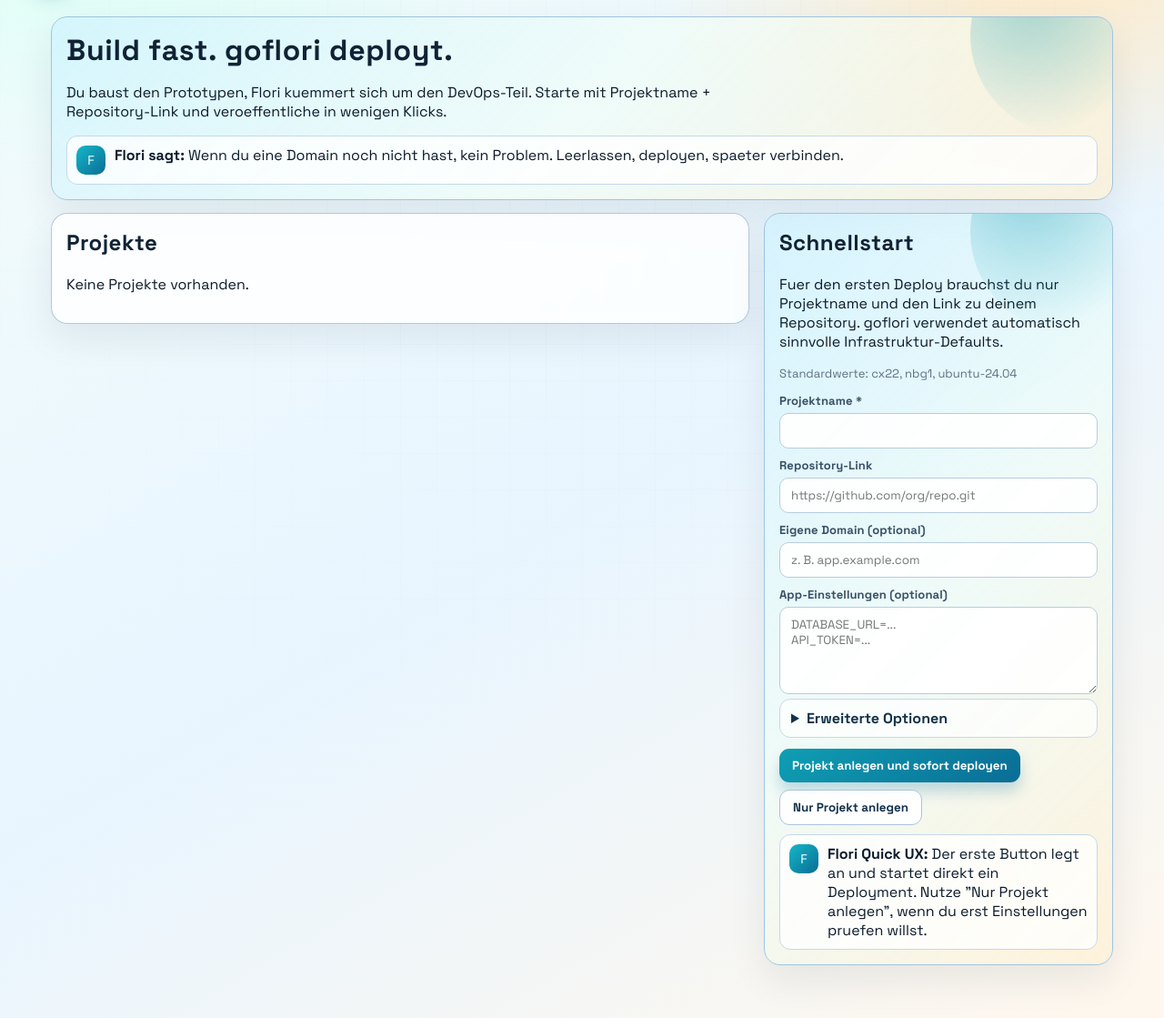
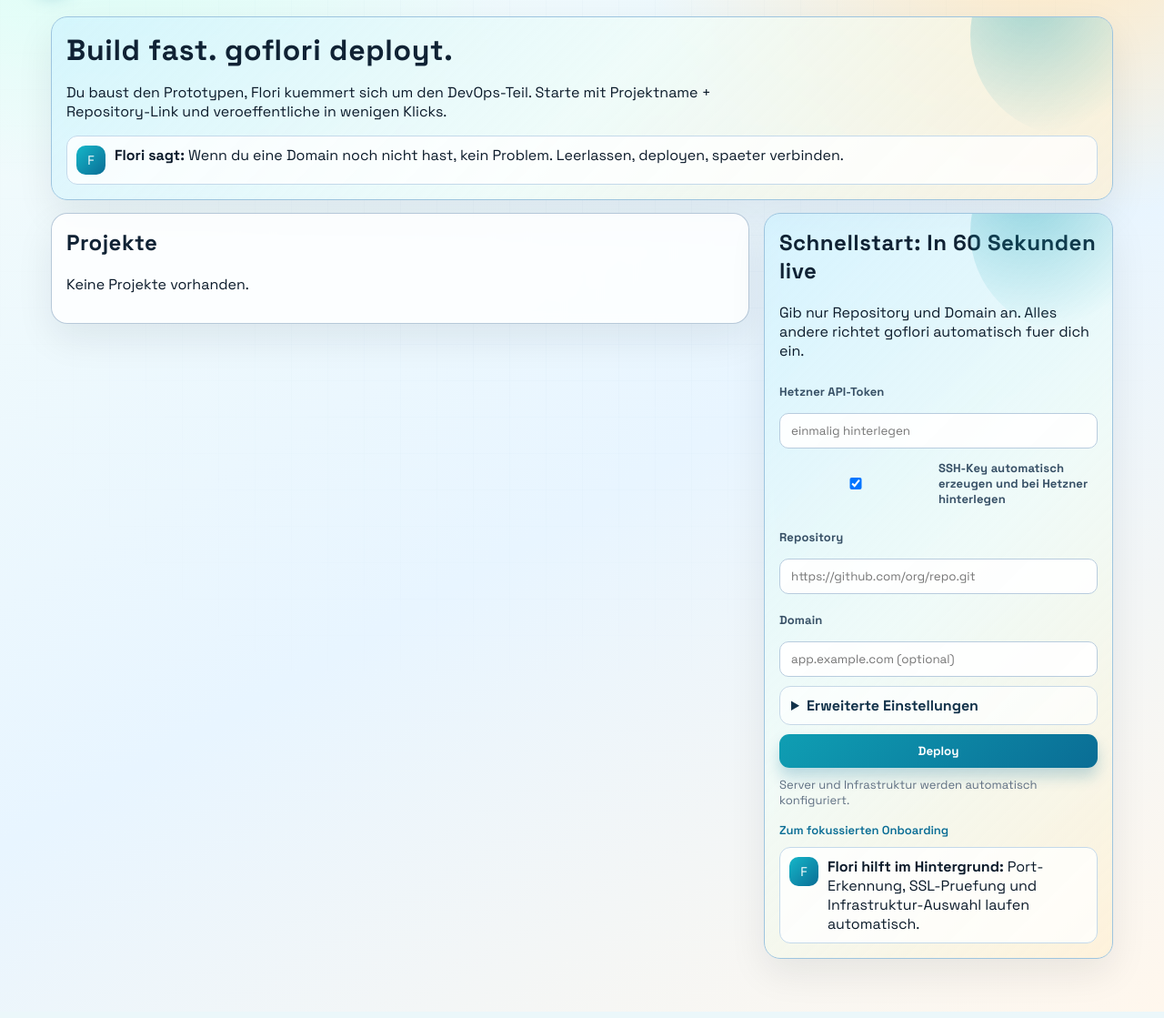
Before and after one commit to timbernitt86/goflori, a Flask app: page /dashboard/projects in a window 1280 px wide. Shown: the part 62-1181 px from the top of the page at 91% size. Run offline with Flask 3, Linux system fonts and the light colour scheme; the visitor is signed in with stand-in values (Sample User, id 1); data that the repository does not hold is empty; some web fonts are replaced.

Commit message:
Simplify onboarding and harden Hetzner setup flow

```diff
--- a/app/dashboard/routes.py
+++ b/app/dashboard/routes.py
@@ -1,8 +1,10 @@
 import logging
 import threading
+from io import StringIO
 from datetime import datetime, timedelta, timezone
 from uuid import uuid4
 
+import paramiko
 import requests.exceptions
 import redis
 from flask import abort, current_app, flash, jsonify, redirect, render_template, request, url_for
@@ -19,6 +21,7 @@ from app.services.auto_fix import execute_autofix, suggest_autofix_action
 from app.services.hetzner import HetznerAPIError, HetznerClient
 from app.services.execution import DeploymentExecutor, PipelineContext
 from app.services.monitoring_light import compute_light_monitoring_status
+from app.services.onboarding import OnboardingValidationError, create_and_start_deployment, create_project_with_defaults
 from app.services.project_state_engine import (
     compute_project_runtime_state,
     get_last_successful_deployment,
@@ -599,8 +602,8 @@ def _apply_hetzner_settings_from_form(setting: ProviderSetting) -> None:
     ssh_public_key = (request.form.get("ssh_public_key") or "").strip() or None
     ssh_private_key = (request.form.get("ssh_private_key") or "").strip() or None
 
-    # Keep existing token when field is intentionally left empty.
-    if api_token:
+    # Token can only be initially set here. Updating an existing token requires explicit delete first.
+    if api_token and not (setting.api_token or "").strip():
         setting.api_token = api_token
 
     setting.default_location = default_location
@@ -612,6 +615,41 @@ def _apply_hetzner_settings_from_form(setting: ProviderSetting) -> None:
         setting.ssh_public_key = ssh_public_key
     if ssh_private_key:
         setting.ssh_private_key = ssh_private_key
+
+
+def _generate_ssh_key_pair(bits: int = 4096) -> tuple[str, str]:
+    key = paramiko.RSAKey.generate(bits)
+    private_buf = StringIO()
+    key.write_private_key(private_buf)
+    private_key = private_buf.getvalue().strip()
+    public_key = f"{key.get_name()} {key.get_base64()} orbital@goflori"
+    return public_key, private_key
+
+
+def _auto_create_and_register_ssh_key(setting: ProviderSetting) -> tuple[bool, str]:
+    if not (setting.api_token or "").strip():
+        return False, "Bitte zuerst einen Hetzner API-Token speichern."
+
+    key_name = (setting.ssh_key_name or "").strip() or f"orbital-auto-{_utcnow().strftime('%Y%m%d%H%M%S')}"
+    try:
+        existing = HetznerClient().list_ssh_keys(force_live=True)
+    except Exception as exc:
+        return False, f"SSH-Key-Liste konnte nicht geladen werden: {exc}"
+
+    existing_names = {item.get("name") for item in existing if item.get("name")}
+    final_name = key_name
+    suffix = 2
+    while final_name in existing_names:
+        final_name = f"{key_name}-{suffix}"
+        suffix += 1
+
+    public_key, private_key = _generate_ssh_key_pair()
+    created = HetznerClient().create_ssh_key(name=final_name, public_key=public_key, force_live=True)
+
+    setting.ssh_key_name = created.get("name") or final_name
+    setting.ssh_public_key = public_key
+    setting.ssh_private_key = private_key
+    return True, setting.ssh_key_name
 
 
 @bp.before_request
@@ -716,6 +754,50 @@ def save_hetzner_settings():
         db.session.rollback()
         logger.exception("Failed to save global Hetzner provider settings")
         flash("Hetzner-Konfiguration konnte nicht gespeichert werden.", "error")
+
+    return redirect(url_for("dashboard.hetzner_settings"))
+
+
+@bp.post("/settings/hetzner/token/delete")
+def delete_hetzner_token():
+    setting = ProviderSetting.query.filter_by(provider_name="hetzner").first()
+    if not setting or not (setting.api_token or "").strip():
+        flash("Es ist kein Hetzner API-Token gespeichert.", "warning")
+        return redirect(url_for("dashboard.hetzner_settings"))
+
+    setting.api_token = None
+    try:
+        db.session.commit()
+        flash("Hetzner API-Token wurde geloescht.", "success")
+    except Exception:
+        db.session.rollback()
+        logger.exception("Failed to delete Hetzner API token")
+        flash("Hetzner API-Token konnte nicht geloescht werden.", "error")
+
+    return redirect(url_for("dashboard.hetzner_settings"))
+
+
+@bp.post("/settings/hetzner/ssh-key/auto")
+def auto_create_hetzner_ssh_key():
+    setting = ProviderSetting.query.filter_by(provider_name="hetzner").first()
+    if not setting:
+        setting = ProviderSetting(provider_name="hetzner")
+        db.session.add(setting)
+
+    _apply_hetzner_settings_from_form(setting)
+
+    try:
+        ok, result = _auto_create_and_register_ssh_key(setting)
+        if not ok:
+            db.session.rollback()
+            flash(result, "error")
+            return redirect(url_for("dashboard.hetzner_settings"))
+        db.session.commit()
+        flash(f"SSH-Key wurde automatisch erstellt und bei Hetzner registriert ({result}).", "success")
+    except Exception as exc:
+        db.session.rollback()
+        logger.exception("Automatic SSH key setup failed")
+        flash(f"SSH-Key konnte nicht automatisch erstellt werden: {exc}", "error")
 
     return redirect(url_for("dashboard.hetzner_settings"))
 
@@ -820,6 +902,9 @@ def projects():
     for project in projects_data:
         runtime_state_by_project[project.id] = _refresh_project_runtime_state(project, allow_healthcheck=False)
         monitoring_by_project[project.id] = compute_light_monitoring_status(project, force_refresh=False, persist=True)
+    hetzner_setting = ProviderSetting.query.filter_by(provider_name="hetzner").first()
+    hetzner_token_configured = bool((hetzner_setting.api_token or "").strip()) if hetzner_setting else False
+    require_hetzner_token = not current_app.config.get("ORBITAL_DRY_RUN", True)
     db.session.commit()
 
     return render_template(
@@ -829,54 +914,86 @@ def projects():
         runtime_state_by_project=runtime_state_by_project,
         monitoring_by_project=monitoring_by_project,
         hetzner_defaults=_get_hetzner_defaults(),
+        hetzner_token_configured=hetzner_token_configured,
+        require_hetzner_token=require_hetzner_token,
     )
 
 
 @bp.post("/projects")
 def create_project():
-    create_action = (request.form.get("create_action") or "create").strip()
-    name = (request.form.get("name") or "").strip()
-    slug = (request.form.get("slug") or "").strip()
-    framework = (request.form.get("framework") or "").strip() or None
+    create_action = (request.form.get("create_action") or "create_and_deploy").strip()
+    onboarding_source = (request.form.get("onboarding_source") or "projects").strip()
+    name = (request.form.get("name") or "").strip() or None
+    slug = (request.form.get("slug") or "").strip() or None
     domain = (request.form.get("domain") or "").strip() or None
-    environment = (request.form.get("environment") or "production").strip() or "production"
-    branch = (request.form.get("branch") or "main").strip() or "main"
-    desired_server_type = (request.form.get("desired_server_type") or "").strip() or None
-    desired_location = (request.form.get("desired_location") or "").strip() or None
-    desired_image = (request.form.get("desired_image") or "").strip() or None
-    repository_url = (request.form.get("repository_url") or "").strip()
-    repository_provider = (request.form.get("repository_provider") or "").strip() or _infer_repository_provider(repository_url)
-    repository_branch = (request.form.get("repository_branch") or "").strip() or branch
-    repository_access_token = (request.form.get("repository_access_token") or "").strip() or None
-    repository_is_private = (request.form.get("repository_is_private") or "").strip() in {"1", "true", "on", "yes"}
+    repository_url = (request.form.get("repository_url") or request.form.get("repo_url") or "").strip()
+    repository_branch = (request.form.get("repository_branch") or request.form.get("branch") or "").strip() or "main"
+    repository_access_token = (request.form.get("repository_access_token") or request.form.get("access_token") or "").strip() or None
+    repository_is_private = (request.form.get("repository_is_private") or request.form.get("is_private") or "").strip() in {"1", "true", "on", "yes"}
+    hetzner_api_token = (request.form.get("hetzner_api_token") or "").strip()
+    auto_create_ssh_key = (request.form.get("auto_create_ssh_key") or "").strip() in {"1", "true", "on", "yes"}
     env_lines = request.form.get("env_lines") or ""
 
-    if not name:
-        flash("Projektname ist erforderlich.", "error")
-        return redirect(url_for("dashboard.projects"))
-
-    final_slug = _generate_unique_project_slug(name=name, requested_slug=slug)
-    project = Project(
-        company_id=current_user.company_id,
-        name=name,
-        slug=final_slug,
-        framework=framework,
-        environment=environment,
-        domain=domain,
-        desired_server_type=desired_server_type,
-        desired_location=desired_location,
-        desired_image=desired_image,
-        branch=branch,
-    )
-
-    if repository_url:
-        project.repository = Repository(
-            provider=repository_provider,
-            repo_url=repository_url,
+    setting = ProviderSetting.query.filter_by(provider_name="hetzner").first()
+    if not setting:
+        setting = ProviderSetting(provider_name="hetzner")
+        db.session.add(setting)
+
+    if hetzner_api_token and not (setting.api_token or "").strip():
+        setting.api_token = hetzner_api_token
+
+    if create_action == "create_and_deploy" and not current_app.config.get("ORBITAL_DRY_RUN", True):
+        if auto_create_ssh_key and not (setting.ssh_private_key or "").strip():
+            ok, result = _auto_create_and_register_ssh_key(setting)
+            if not ok:
+                db.session.rollback()
+                flash(result, "error")
+                return redirect(redirect_target)
+
+    if create_action == "create_and_deploy" and not current_app.config.get("ORBITAL_DRY_RUN", True):
+        has_token = bool((setting.api_token or "").strip()) if setting else False
+        if not has_token:
+            flash("Bitte hinterlege deinen Hetzner API-Token, damit ein Server erstellt werden kann.", "error")
+            return redirect(redirect_target)
+
+    redirect_target = url_for("dashboard.projects") if onboarding_source == "projects" else url_for("dashboard.project_onboarding")
+    if not repository_url and create_action != "create":
+        flash("Bitte gib einen Repository-Link an.", "error")
+        return redirect(redirect_target)
+
+    if not repository_url and create_action == "create":
+        if not name:
+            flash("Bitte gib einen Projektnamen an.", "error")
+            return redirect(redirect_target)
+
+        hetzner_defaults = _get_hetzner_defaults()
+        project = Project(
+            company_id=current_user.company_id,
+            name=name,
+            slug=_generate_unique_project_slug(name=name, requested_slug=slug),
+            framework=None,
+            environment="production",
+            domain=domain,
+            desired_server_type=hetzner_defaults.get("default_server_type"),
+            desired_location=hetzner_defaults.get("default_location"),
+            desired_image=hetzner_defaults.get("default_image"),
             branch=repository_branch,
-            access_token=repository_access_token,
-            is_private=repository_is_private,
         )
+    else:
+        try:
+            project = create_project_with_defaults(
+                company_id=current_user.company_id,
+                repository_url=repository_url,
+                domain=domain,
+                requested_name=name,
+                requested_slug=slug,
+                repository_branch=repository_branch,
+                repository_access_token=repository_access_token,
+                repository_is_private=repository_is_private,
+            )
+        except OnboardingValidationError as exc:
+            flash(str(exc), "error")
+            return redirect(redirect_target)
 
     _upsert_project_environment(project, env_lines)
 
@@ -885,37 +1002,53 @@ def create_project():
         db.session.commit()
     except IntegrityError as exc:
         db.session.rollback()
-        raw_error = str(getattr(exc, "orig", exc)).lower()
-        if "projects.slug" in raw_error or "unique constraint failed: projects.slug" in raw_error:
-            flash("Projekt konnte nicht erstellt werden, obwohl ein eindeutiger Slug erzeugt wurde. Bitte erneut versuchen.", "error")
-        else:
-            flash("Projekt konnte wegen eines Datenbankkonflikts nicht erstellt werden. Bitte Eingaben pruefen.", "error")
-        logger.exception("Project creation failed with integrity error for name=%s slug=%s", name, final_slug)
-        return redirect(url_for("dashboard.projects"))
+        flash("Projekt konnte gerade nicht angelegt werden. Bitte versuche es erneut.", "error")
+        logger.exception("Project creation failed with integrity error for repository=%s", repository_url)
+        return redirect(redirect_target)
+    except Exception:
+        db.session.rollback()
+        flash("Projekt konnte nicht erstellt werden. Bitte Eingaben pruefen.", "error")
+        logger.exception("Project creation failed for repository=%s", repository_url)
+        return redirect(redirect_target)
 
     if create_action == "create_and_deploy":
-        deployment, created_ok = _create_and_queue_deployment(
+        deployment, created_ok = create_and_start_deployment(
             project,
-            selected_server=None,
-            mode="production",
-            commit_sha=None,
-            trigger_source="dashboard-onboarding",
+            lambda active_project: _create_and_queue_deployment(
+                active_project,
+                selected_server=None,
+                mode="production",
+                commit_sha=None,
+                trigger_source="dashboard-onboarding",
+            ),
         )
         if created_ok and deployment is not None:
             flash(
-                "Projekt wurde erstellt und Deployment direkt gestartet.",
+                "Projekt erstellt. Deployment laeuft jetzt.",
                 "success",
             )
             return redirect(url_for("dashboard.deployment_detail", deployment_id=deployment.id))
 
         flash(
-            "Projekt wurde erstellt, aber das automatische Deployment konnte nicht gestartet werden.",
+            "Projekt wurde erstellt, aber Deployment konnte nicht gestartet werden.",
             "warning",
         )
         return redirect(url_for("dashboard.project_detail", project_id=project.id))
 
     flash(f"Projekt '{project.name}' wurde erstellt.", "success")
     return redirect(url_for("dashboard.project_detail", project_id=project.id))
+
+
+@bp.get("/projects/new")
+def project_onboarding():
+    setting = ProviderSetting.query.filter_by(provider_name="hetzner").first()
+    hetzner_token_configured = bool((setting.api_token or "").strip()) if setting else False
+    require_hetzner_token = not current_app.config.get("ORBITAL_DRY_RUN", True)
+    return render_template(
+        "dashboard/project_onboarding.html",
+        hetzner_token_configured=hetzner_token_configured,
+        require_hetzner_token=require_hetzner_token,
+    )
 
 
 @bp.post("/projects/<int:project_id>/setup")
--- a/app/dashboard/templates/dashboard/projects.html
+++ b/app/dashboard/templates/dashboard/projects.html
@@ -20,6 +20,23 @@
     .projects-table-wrap td {
         word-break: break-word;
         overflow-wrap: anywhere;
+    }
+
+    .minimal-onboarding {
+        display: grid;
+        gap: 10px;
+    }
+
+    .minimal-note {
+        margin: 0;
+        color: var(--ink-500);
+        font-size: 13px;
+    }
+
+    .advanced-link {
+        display: inline-block;
+        margin-top: 6px;
+        font-size: 13px;
     }
 </style>
 
@@ -108,37 +125,40 @@
 
     <div class="col" style="flex: 1;">
         <div class="card hero">
-            <h2>Schnellstart</h2>
+            <h2>Schnellstart: In 60 Sekunden live</h2>
             <p>
-                Fuer den ersten Deploy brauchst du nur Projektname und den Link zu deinem Repository.
-                goflori verwendet automatisch sinnvolle Infrastruktur-Defaults.
+                Gib nur Repository und Domain an. Alles andere richtet goflori automatisch fuer dich ein.
             </p>
-            <p class="muted">
-                Standardwerte: {{ hetzner_defaults.default_server_type }}, {{ hetzner_defaults.default_location }}, {{ hetzner_defaults.default_image }}
-            </p>
-            <form method="post" action="{{ url_for('dashboard.create_project') }}">
-                <label for="name">Projektname *</label>
-                <input id="name" name="name" required>
+            <form method="post" action="{{ url_for('dashboard.create_project') }}" class="minimal-onboarding">
+                <input type="hidden" name="create_action" value="create_and_deploy">
+                <input type="hidden" name="onboarding_source" value="projects">
 
-                <label for="repository_url">Repository-Link</label>
-                <input id="repository_url" name="repository_url" placeholder="https://github.com/org/repo.git">
+                {% if not hetzner_token_configured %}
+                    <label for="hetzner_api_token">Hetzner API-Token</label>
+                    <input id="hetzner_api_token" name="hetzner_api_token" placeholder="einmalig hinterlegen" autocomplete="off" {% if require_hetzner_token %}required{% endif %}>
+                {% endif %}
 
-                <label for="domain">Eigene Domain (optional)</label>
-                <input id="domain" name="domain" placeholder="z. B. app.example.com">
+                <label style="display:flex;align-items:center;gap:.5rem;margin-top:.2rem;">
+                    <input type="checkbox" name="auto_create_ssh_key" value="1" checked>
+                    SSH-Key automatisch erzeugen und bei Hetzner hinterlegen
+                </label>
 
-                <label for="env_lines">App-Einstellungen (optional)</label>
-                <textarea id="env_lines" name="env_lines" placeholder="DATABASE_URL=...&#10;API_TOKEN=..."></textarea>
+                <label for="repository_url">Repository</label>
+                <input id="repository_url" name="repository_url" placeholder="https://github.com/org/repo.git" required>
+
+                <label for="domain">Domain</label>
+                <input id="domain" name="domain" placeholder="app.example.com (optional)">
 
                 <details>
-                    <summary>Erweiterte Optionen</summary>
+                    <summary>Erweiterte Einstellungen</summary>
 
-                    <label for="slug">Technischer Kurzname (optional)</label>
-                    <input id="slug" name="slug" placeholder="wird automatisch erzeugt">
+                    <label for="name">Projektname (optional)</label>
+                    <input id="name" name="name" placeholder="wird automatisch aus dem Repo erzeugt">
 
                     <label for="repository_branch">Branch</label>
                     <input id="repository_branch" name="repository_branch" value="main">
 
-                    <label for="repository_access_token">Access Token (nur private Repos)</label>
+                    <label for="repository_access_token">Zugangstoken (nur private Repos)</label>
                     <input id="repository_access_token" name="repository_access_token" placeholder="token" autocomplete="off">
 
                     <label style="display:flex;align-items:center;gap:.5rem;margin-top:.5rem;">
@@ -147,18 +167,19 @@
                     </label>
                 </details>
 
-                <div class="actions">
-                    <button type="submit" name="create_action" value="create_and_deploy">Projekt anlegen und sofort deployen</button>
-                    <button type="submit" name="create_action" value="create" class="secondary">Nur Projekt anlegen</button>
-                </div>
+                <button type="submit">Deploy</button>
+                <p class="minimal-note">Server und Infrastruktur werden automatisch konfiguriert.</p>
+                {% if hetzner_token_configured %}
+                    <p class="minimal-note">Hetzner-Token ist bereits im Provider-Setup hinterlegt.</p>
+                {% endif %}
+                <a class="advanced-link" href="{{ url_for('dashboard.project_onboarding') }}">Zum fokussierten Onboarding</a>
             </form>
 
             <div class="flori-tip">
                 <div class="flori-avatar">F</div>
                 <div>
-                    <strong>Flori Quick UX:</strong>
-                    Der erste Button legt an und startet direkt ein Deployment.
-                    Nutze "Nur Projekt anlegen", wenn du erst Einstellungen pruefen willst.
+                    <strong>Flori hilft im Hintergrund:</strong>
+                    Port-Erkennung, SSL-Pruefung und Infrastruktur-Auswahl laufen automatisch.
                 </div>
             </div>
         </div>
```
Also changed, not shown: app/dashboard/templates/dashboard/hetzner_settings.html (+27 -2 lines), app/dashboard/templates/dashboard/project_onboarding.html (added, +92 -0 lines), app/services/hetzner.py (+28 -0 lines), app/services/onboarding.py (added, +147 -0 lines).
